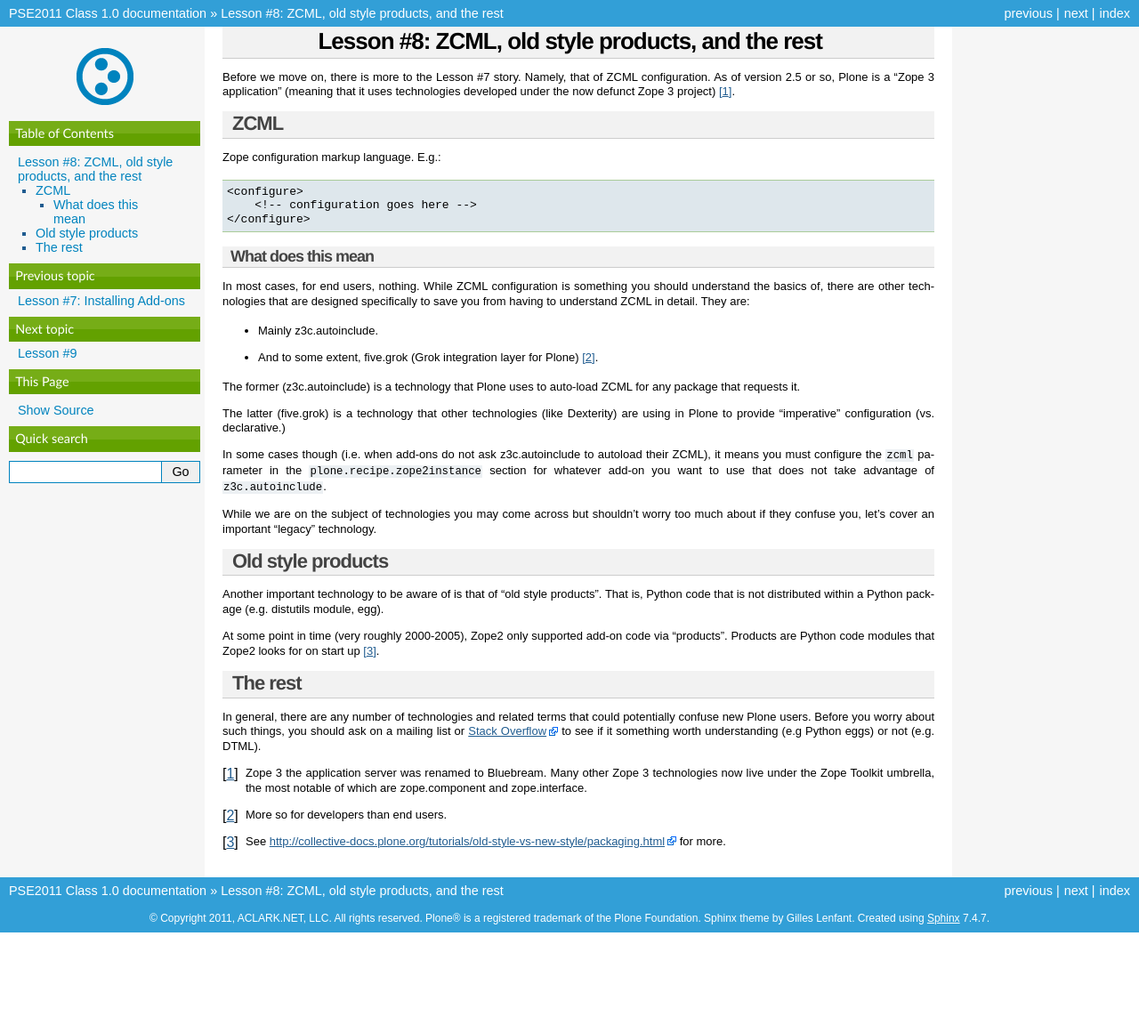
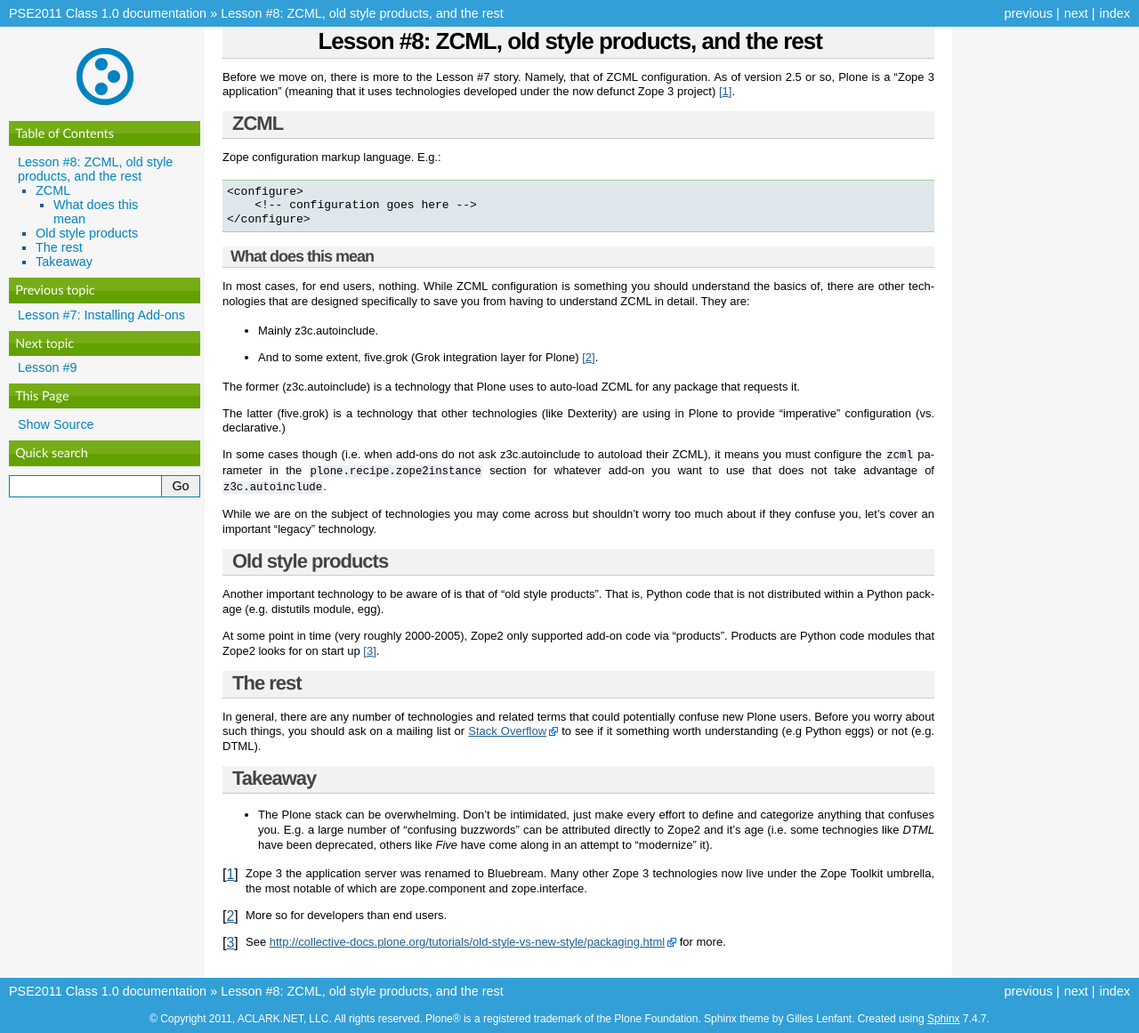
Before and after one commit to aclark4life/PSE2011, a Sphinx documentation site: the page built from docs/08.rst, in a window 1280 px wide. Shown: the whole page at 89% size. Built offline with Sphinx 7.4.7, drawn with Linux system fonts in a browser that asks for light colours; before the commit the page ends 1048 px from its top, so only the background shows below that.

Commit message:
Update docs

```diff
--- a/docs/08.rst
+++ b/docs/08.rst
@@ -42,6 +42,11 @@
 
 In general, there are any number of technologies and related terms that could potentially confuse new Plone users. Before you worry about such things, you should ask on a mailing list or `Stack Overflow`_ to see if it something worth understanding (e.g Python eggs) or not (e.g. DTML).
 
+Takeaway
+--------
+
+* The Plone stack can be overwhelming. Don't be intimidated, just make every effort to define and categorize anything that confuses you. E.g. a large number of "confusing buzzwords" can be attributed directly to Zope2 and it's age (i.e. some technogies like *DTML* have been deprecated, others like *Five* have come along in an attempt to "modernize" it).
+
 .. [1] Zope 3 the application server was renamed to Bluebream. Many other Zope 3 technologies now live under the Zope Toolkit umbrella, the most notable of which are zope.component and zope.interface.
 
 .. [2] More so for developers than end users.
```
